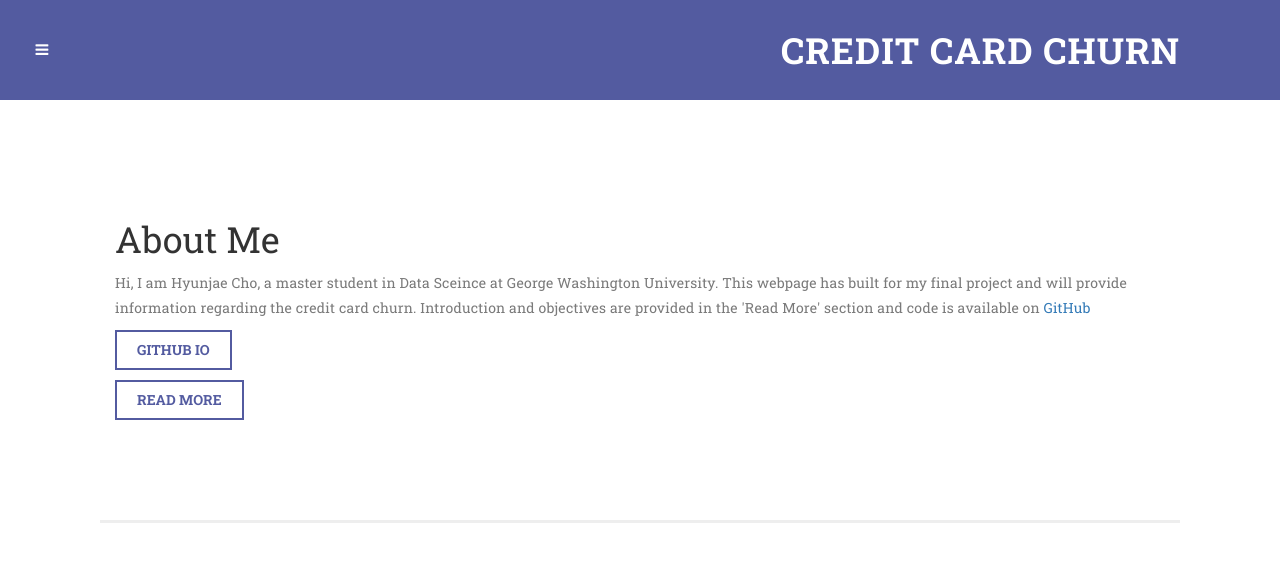
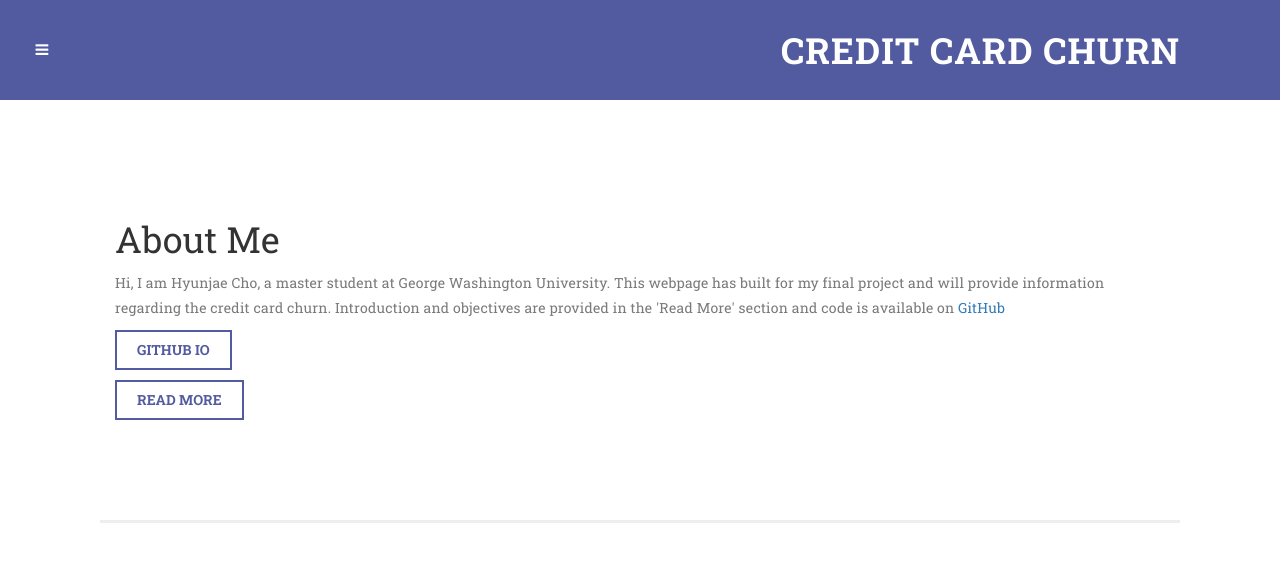
Before and after one commit to huzzie/huzzie.github.io, a plain HTML site: page index.html in a window 1280 px wide. Drawn offline with nearby package versions, Linux system fonts and the light colour scheme; files that its build step writes are made by us from their sources.

Commit message:
Update index.html

```diff
--- a/index.html
+++ b/index.html
@@ -48,7 +48,7 @@
                           <div class="banner-caption">
                             <h1>About Me</h1>
                             <p>
-                              Hi, I am Hyunjae Cho, a master student in Data Sceince at George Washington University.
+                              Hi, I am Hyunjae Cho, a master student at George Washington University.
                               This webpage has built for my final project and will provide information regarding the credit card churn.
                               Introduction and objectives are provided in the 'Read More' section and code is available on
                                <a href = 'https://github.com/huzzie/visualization.github.io'>GitHub</a><div class="primary-button">
```
